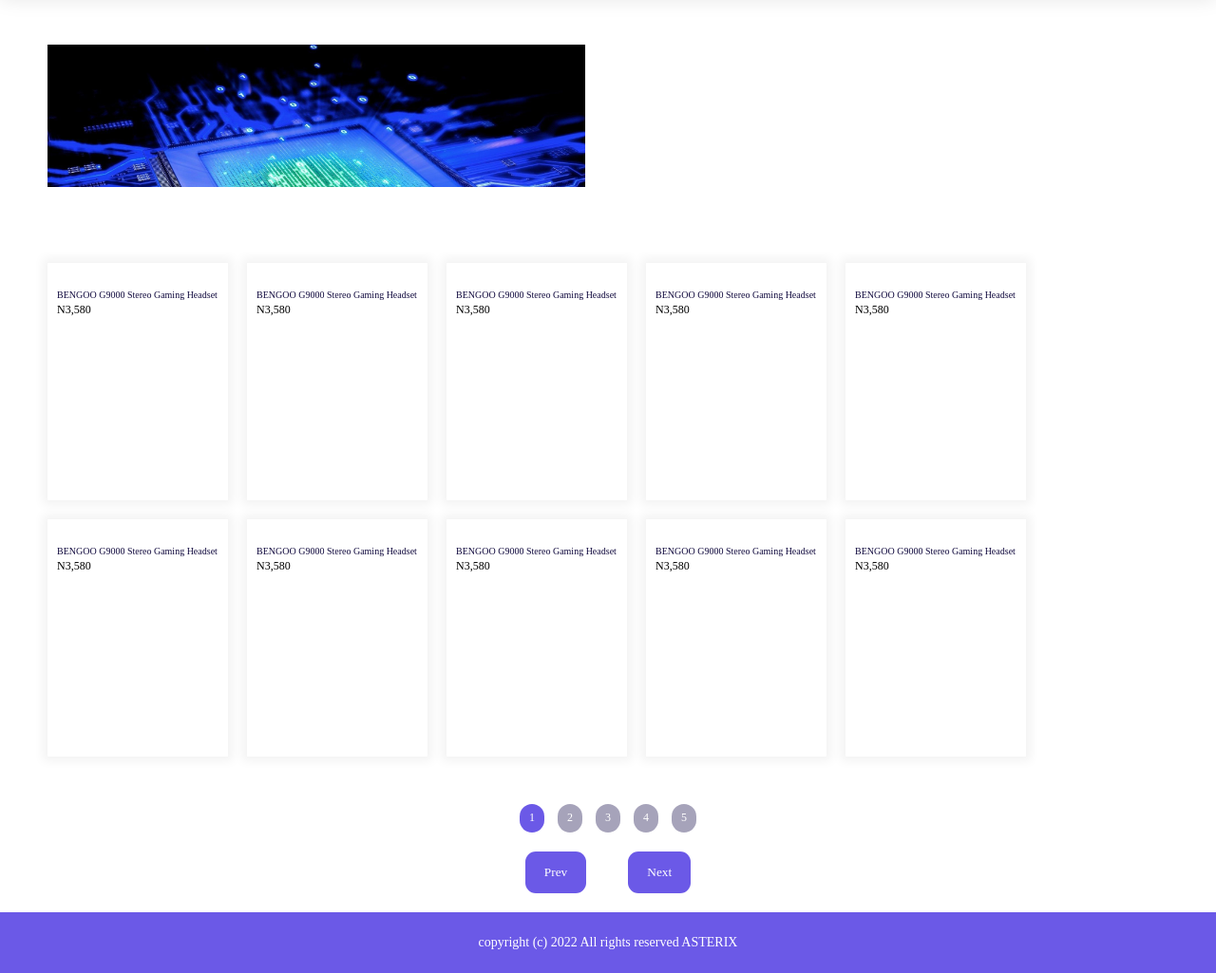
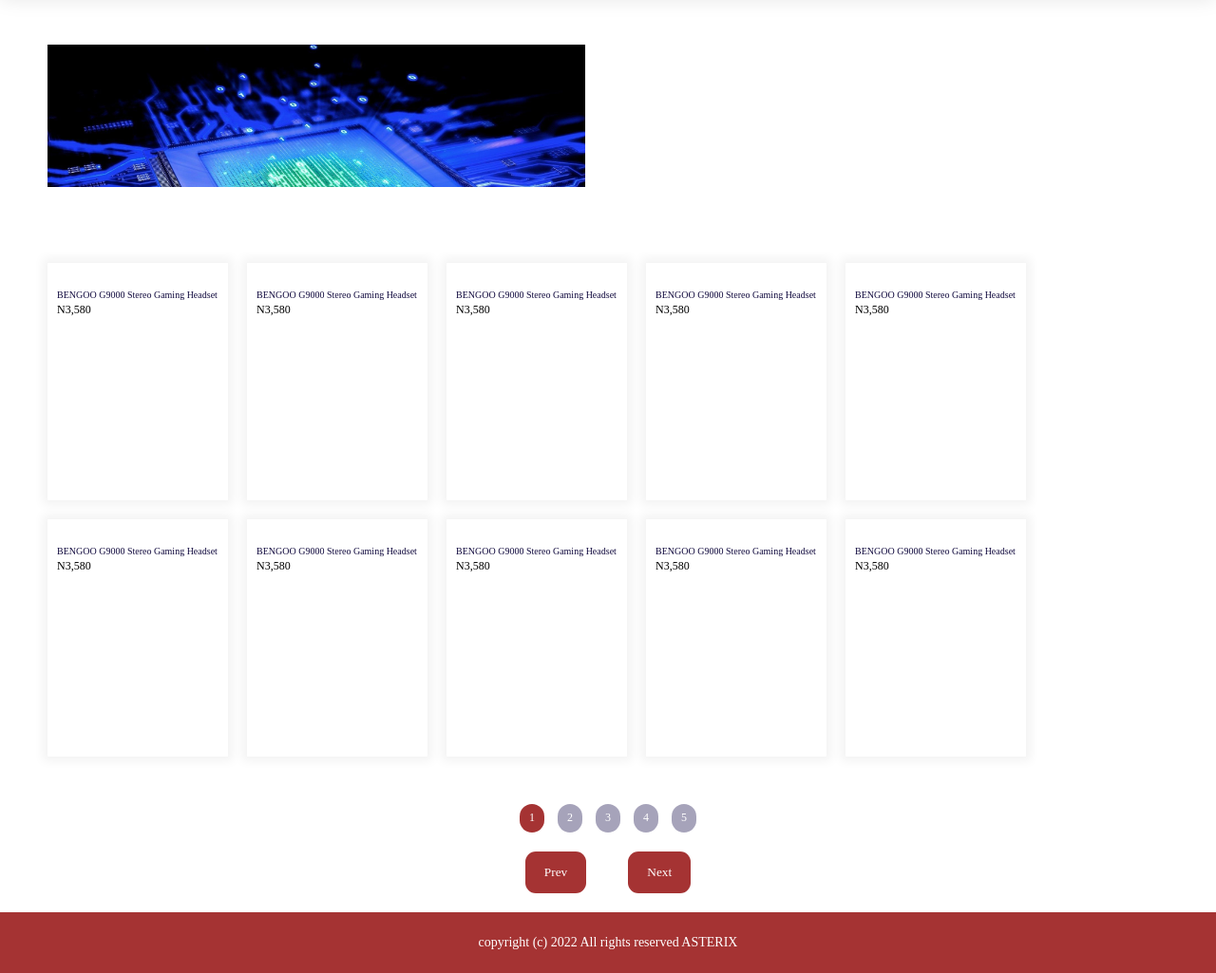
Before and after one commit to grticon/xstore, a plain HTML site: page index.html in a window 1280 px wide. Shown: the part 67-1092 px from the top of the page at 95% size. Drawn offline with Linux system fonts and the light colour scheme.

Commit message:
Update style.css

```diff
--- a/style.css
+++ b/style.css
@@ -106,7 +106,7 @@ header a
 button
 {
     border: none;
-    background-color: #6B59E7;
+    background-color: #A53333;
     color: #FFFFFF;
 }
 .btn, .active
@@ -136,7 +136,7 @@ button
 footer
 {
     height: 64px;
-    background-color: #6B59E7;
+    background-color: #A53333;
     display: flex;
     align-items: center;
     justify-content: center;
```
